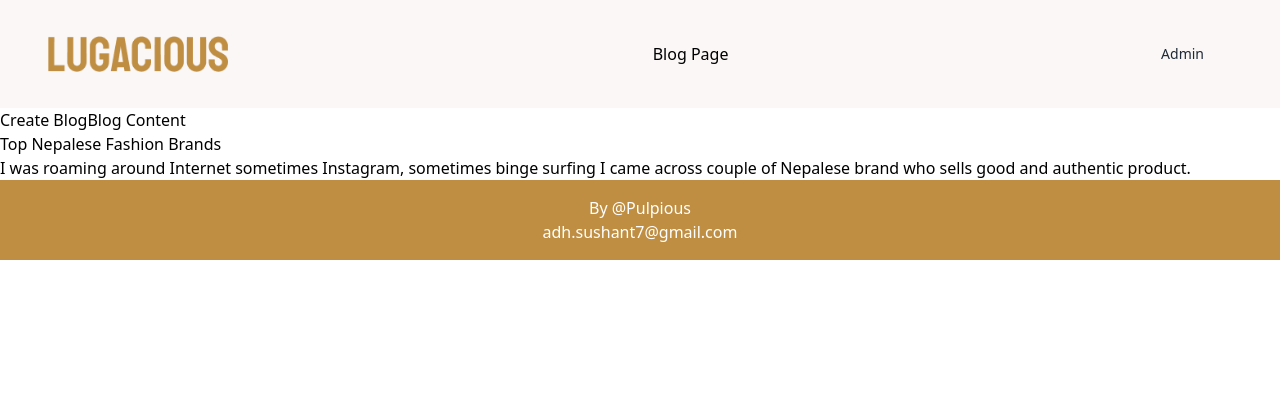
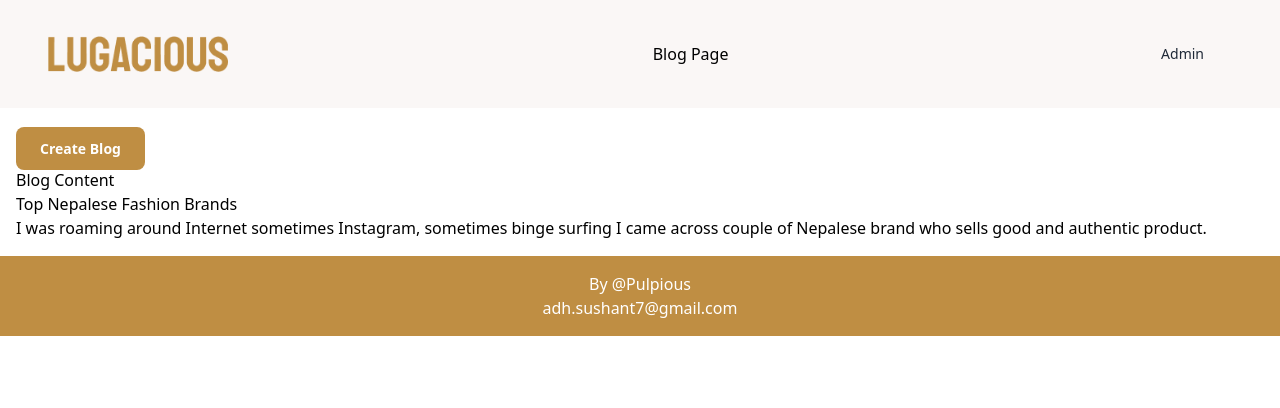
Before and after one commit to SushantAdh07/lugacious, a Laravel app: page /blog in a window 1280 px wide. Shown: the top 408 px of the page. Run offline with Laravel 12, Linux system fonts and the light colour scheme; a user stored in the database is signed in; data comes from the database, SQL or seed files in the repository; style sheets or scripts are compiled from the project's sources; some web fonts are replaced.

Commit message:
frontend

```diff
--- a/resources/views/frontend/Blog/blog.blade.php
+++ b/resources/views/frontend/Blog/blog.blade.php
@@ -1,13 +1,20 @@
 @extends('frontend.home')
 @section('hero')
-    @auth
-        @if (Auth::user()->role === 'admin')
-            <button>Create Blog</button @endif
-        @endauth
-        <h1>Blog Content</h1>
+    <div class="block mt-3 p-4">
+        <div>
+            @auth
+                @if (Auth::user()->role === 'admin')
+                    <a href="{{ route('create-blog') }}"
+                        class="bg-[#BF8E43] font-bold rounded-lg text-white px-6 py-3 text-sm">Create Blog</a>
+                @endif
+            @endauth
+        </div>
+        <h1 class="mt-2">Blog Content</h1>
         <h2>Top Nepalese Fashion Brands</h2>
-        <p>I was roaming around Internet sometimes Instagram, sometimes binge surfing I came across couple of Nepalese brand
+        <p>I was roaming around Internet sometimes Instagram, sometimes binge surfing I came across couple of Nepalese
+            brand
             who
             sells good and authentic product.</p>
         <img src="" alt="">
-    @endsection
+    </div>
+@endsection
```
